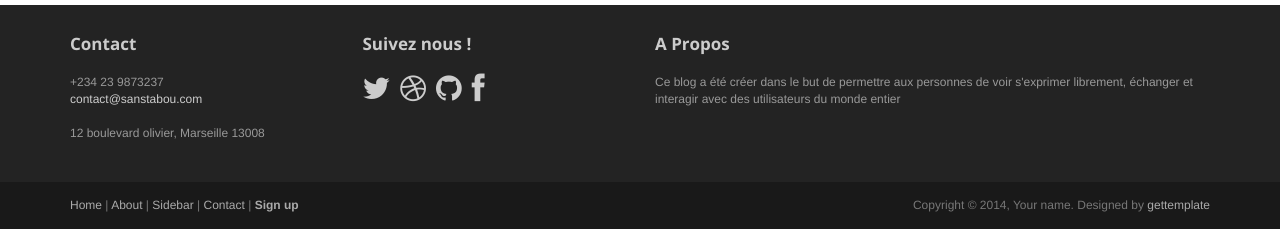
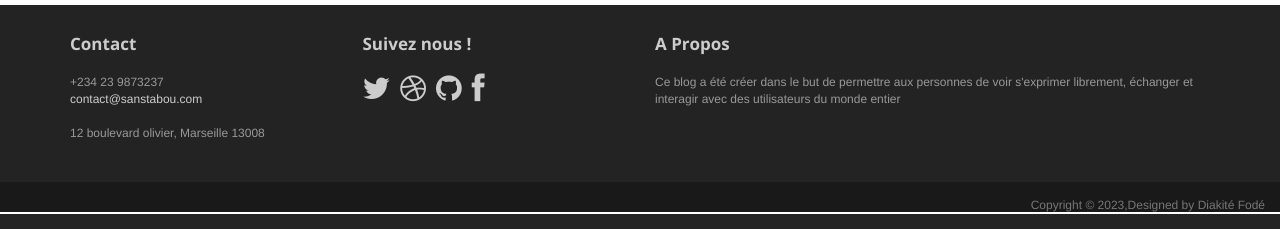
Before and after one commit to diakite-fode/Blog_symphony, a Symfony app: template blogSymfony/templates/connexion.html.twig in a window 1280 px wide. Shown: the part 625-854 px from the top of the page. Run offline with Twig, Linux system fonts and the light colour scheme; the template is opened without the code that fills it, so the values that code supplies are empty; some libraries are stand-ins or nearby versions.

Commit message:
modification footer

```diff
--- a/blogSymfony/templates/base.html.twig
+++ b/blogSymfony/templates/base.html.twig
@@ -149,30 +149,12 @@
 		</div>
 
 		<div class="footer2">
-			<div class="container">
-				<div class="row">
-
-					<div class="col-md-6 widget">
-						<div class="widget-body">
-							<p class="simplenav">
-								<a href="#">Home</a> |
-								<a href="about.html">About</a> |
-								<a href="sidebar-right.html">Sidebar</a> |
-								<a href="contact.html">Contact</a> |
-								<b><a href="signup.html">Sign up</a></b>
-							</p>
-						</div>
-					</div>
-
-					<div class="col-md-6 widget">
-						<div class="widget-body">
-							<p class="text-right">
-								Copyright &copy; 2014, Your name. Designed by <a href="http://gettemplate.com/" rel="designer">gettemplate</a>
-							</p>
-						</div>
-					</div>
-
-				</div> <!-- /row of widgets -->
+			<div class="col-md-12 widget">
+				<div class="widget-body">
+					<p class="text-right">
+						Copyright &copy; 2023,Designed by Diakité Fodé
+					</p>
+				</div>
 			</div>
 		</div>
 
```
